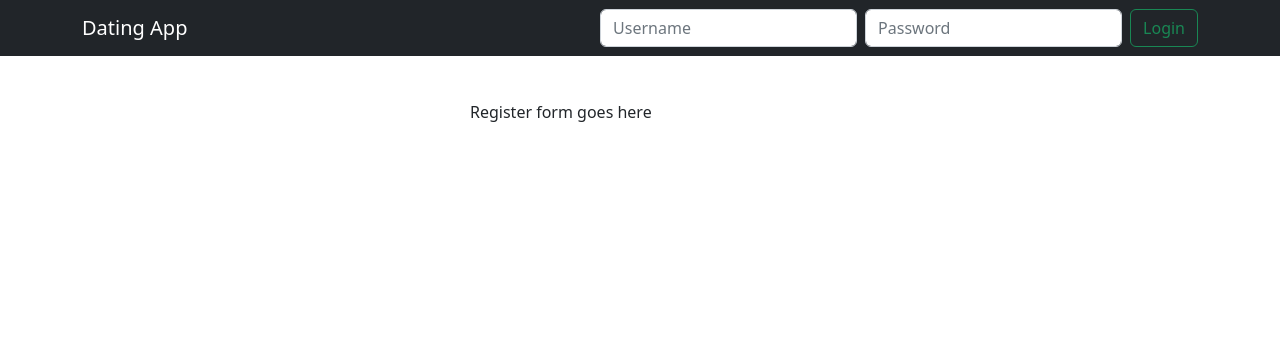
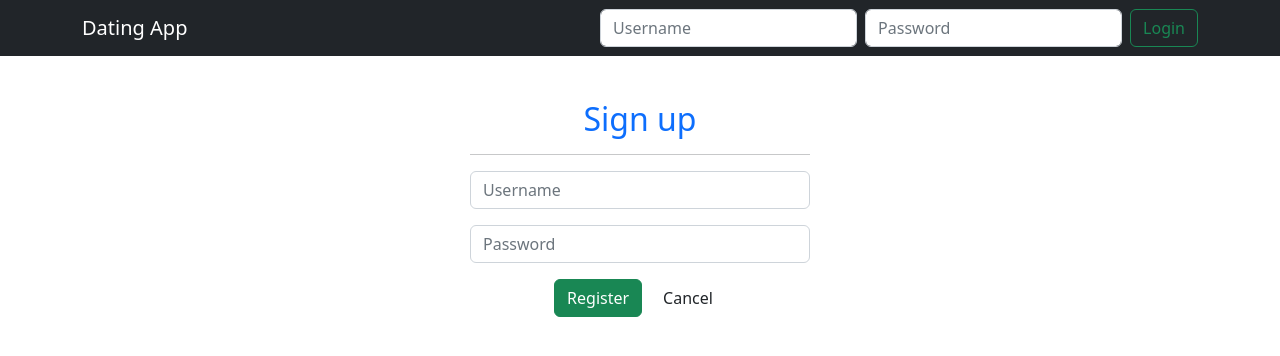
Before and after one commit to ItzhakVilensky/DatingApp, an Angular app in the folder client/: page / in a window 1280 px wide. Both pictures are taken after a click on the button "Register". Shown: the top 356 px of the page. Built offline with nearby package versions, Linux system fonts and the light colour scheme; no server answers.

Commit message:
* add register

```diff
--- a/client/src/app/_services/account.service.ts
+++ b/client/src/app/_services/account.service.ts
@@ -27,6 +27,18 @@ export class AccountService {
       );
   }
 
+  register(model: any): Observable<User> {
+    return this.http.post<User>(this.baseUrl + 'account/register', model)
+      .pipe(
+        map(user => {
+          if (user) {
+            localStorage.setItem('user', JSON.stringify(user));
+            this.currentUserSource.next(user);
+          }
+          return user;
+        }));
+  }
+
   setCurrentUser(user: User) {
     this.currentUserSource.next(user);
   }
--- a/client/src/app/app.component.ts
+++ b/client/src/app/app.component.ts
@@ -1,4 +1,3 @@
-import { HttpClient } from '@angular/common/http';
 import { Component, OnInit } from '@angular/core';
 import { User } from './_models/user';
 import { AccountService } from './_services/account.service';
@@ -11,22 +10,12 @@ import { AccountService } from './_services/account.service';
 export class AppComponent implements OnInit {
 
   title = 'Client';
-  users: any
 
-  constructor(private http: HttpClient, private accountService: AccountService) {
+  constructor(private accountService: AccountService) {
   }
 
   ngOnInit(): void {
-    this.getUsers();
     this.setCurrentUser();
-  }
-
-  getUsers() {
-    this.http.get('https://localhost:5001/api/users').subscribe({
-      next: response => this.users = response,
-      error: error => console.log(error),
-      complete: () => console.log('Completed')
-    });
   }
 
   setCurrentUser() {
--- a/client/src/app/app.module.ts
+++ b/client/src/app/app.module.ts
@@ -9,12 +9,14 @@ import { NavComponent } from './nav/nav.component';
 import { FormsModule } from '@angular/forms';
 import { BsDropdownModule } from 'ngx-bootstrap/dropdown';
 import { HomeComponent } from './home/home.component';
+import { RegisterComponent } from './register/register.component';
 
 @NgModule({
   declarations: [
     AppComponent,
     NavComponent,
-    HomeComponent
+    HomeComponent,
+    RegisterComponent
   ],
   imports: [
     BrowserModule,
--- a/client/src/app/home/home.component.html
+++ b/client/src/app/home/home.component.html
@@ -8,11 +8,10 @@
         </div>
     </div>
 
-
     <div *ngIf="registerMode;" class="container">
         <div class="row justify-content-center">
             <div class="col-4">
-                <p>Register form goes here</p>
+                <app-register (cancelRegister)="cancelRegisterMode($event)"></app-register>
             </div>
         </div>
     </div>
--- a/client/src/app/home/home.component.ts
+++ b/client/src/app/home/home.component.ts
@@ -1,3 +1,4 @@
+import { HttpClient } from '@angular/common/http';
 import { Component, OnInit } from '@angular/core';
 
 @Component({
@@ -8,13 +9,26 @@ import { Component, OnInit } from '@angular/core';
 export class HomeComponent implements OnInit {
 
   registerMode = false;
+  users: any;
 
-  constructor() { }
+  constructor(private http: HttpClient) { }
 
   ngOnInit(): void {
+    this.getUsers();
   }
 
   registerToggle() {
     this.registerMode = !this.registerMode;
   }
+
+  getUsers() {
+    this.http.get('https://localhost:5001/api/users').subscribe({
+      next: response => this.users = response,
+      error: error => console.log(error),
+      complete: () => console.log('Request for users has completed')
+    });
+  }
+  cancelRegisterMode(event: boolean) {
+    this.registerMode = event;
+  }
 }
--- /dev/null
+++ b/client/src/app/register/register.component.html
@@ -0,0 +1,12 @@
+<form #registerForm="ngForm" (ngSubmit)="register()" autocomplete="off">
+    <h2 class="text-center text-primary">Sign up</h2>
+    <hr>
+    <div class="mb-3">
+        <input type="text" class="form-control mb-3" name="username" [(ngModel)]="model.username" placeholder="Username">
+        <input type="password" class="form-control mb-3" name="password" [(ngModel)]="model.password" placeholder="Password">
+    </div>
+    <div class="text-center">
+        <button class="btn btn-success me-2" type="submit">Register</button>
+        <button class="btn btn-default" type="button" (click)="cancel()">Cancel</button>
+    </div>
+</form>
--- /dev/null
+++ b/client/src/app/register/register.component.ts
@@ -0,0 +1,32 @@
+import { Component, EventEmitter, Input, OnInit, Output } from '@angular/core';
+import { User } from '../_models/user';
+import { AccountService } from '../_services/account.service';
+
+@Component({
+  selector: 'app-register',
+  templateUrl: './register.component.html',
+  styleUrls: ['./register.component.css']
+})
+export class RegisterComponent implements OnInit {
+
+  @Output() cancelRegister = new EventEmitter();
+  model: any = {};
+
+  constructor(private accountService: AccountService) { }
+
+  ngOnInit(): void {
+  }
+
+  register() {
+    this.accountService.register(this.model).subscribe({
+      next: _ => {
+        this.cancel();
+      },
+      error: error => console.log(error)
+    });
+  }
+
+  cancel() {
+    this.cancelRegister.emit(false);
+  }
+}
--- a/client/src/index.html
+++ b/client/src/index.html
@@ -1,5 +1,6 @@
 <!doctype html>
 <html lang="en">
+
 <head>
   <meta charset="utf-8">
   <title>Client</title>
@@ -7,7 +8,9 @@
   <meta name="viewport" content="width=device-width, initial-scale=1">
   <link rel="icon" type="image/x-icon" href="favicon.ico">
 </head>
+
 <body>
   <app-root></app-root>
 </body>
+
 </html>
```
Also changed, not shown: client/src/app/register/register.component.css (added), 1 other file (tests, documents, lock files or other folders).
